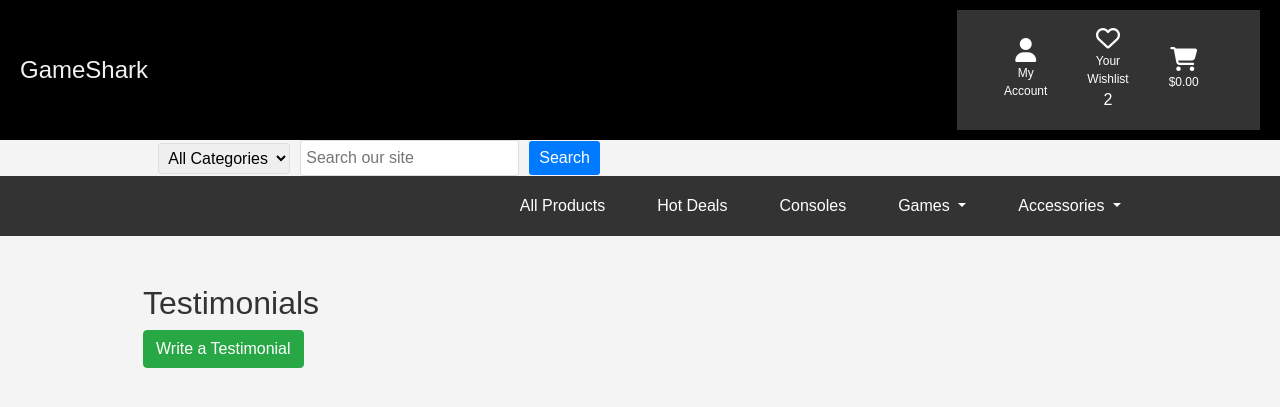
After one commit to dhardi/gameshark, a Django app: page /testimonial/ in a window 1280 px wide. The commit adds this page. Shown: the top 407 px of the page. Run offline with Django 5.2, Linux system fonts and the light colour scheme; data that the repository does not hold is empty; some libraries are stand-ins or nearby versions.

Commit message:
templates created

```diff
--- a/checkout/templates/checkout/checkout_success.html
+++ b/checkout/templates/checkout/checkout_success.html
@@ -190,6 +190,8 @@
                 </div>
             </div>
         </div>
+        <a href="{% url 'add_testimonial' %}" class="btn btn-primary">Write a Testimonial</a>
+
         <div class="row">
 			<div class="col-12 col-lg-7 text-right">
                 {% if from_profile %}
@@ -206,6 +208,8 @@
 					</span>
 					<span class="text-uppercase">Now check out the latest deals!</span>
 				</a>
+
+
                 {% endif %}
 			</div>
 		</div>
--- a/gameshark/urls.py
+++ b/gameshark/urls.py
@@ -27,4 +27,5 @@ urlpatterns = [
     path('checkout/', include('checkout.urls')),
     path('profile/', include('profiles.urls')),
     path('wishlist/', include('wishlist.urls')),
+     path('testimonial/', include('testimonial.urls')),
 ] + static(settings.MEDIA_URL, document_root=settings.MEDIA_ROOT)
--- /dev/null
+++ b/testimonial/templates/testimonial/testimonial_list.html
@@ -0,0 +1,34 @@
+{% extends 'base.html' %}
+{% load static %}
+
+{% block content %}
+<div class="container mt-5">
+    <h2>Testimonials</h2>
+    <a href="{% url 'add_testimonial' %}" class="btn btn-success mb-3">Write a Testimonial</a>
+
+    {% for testimonial in testimonials %}
+    <div class="card mb-3">
+        <div class="card-body">
+            <h5 class="card-title">{{ testimonial.user.username }}</h5>
+            <p class="card-text">{{ testimonial.text }}</p>
+            <div>
+                <!-- Display filled stars based on rating -->
+                {% for i in "12345" %}
+                    {% if forloop.counter <= testimonial.rating %}
+                        <i class="fas fa-star text-warning"></i>
+                    {% else %}
+                        <i class="far fa-star text-warning"></i>
+                    {% endif %}
+                {% endfor %}
+            </div>
+            <p class="card-text"><small class="text-muted">Posted on {{ testimonial.created_at }}</small></p>
+
+            <!-- Only show delete button for the owner of the testimonial -->
+            {% if testimonial.user == request.user %}
+            <a href="{% url 'delete_testimonial' testimonial.id %}" class="btn btn-danger">Delete</a>
+            {% endif %}
+        </div>
+    </div>
+    {% endfor %}
+</div>
+{% endblock %}
--- /dev/null
+++ b/testimonial/urls.py
@@ -0,0 +1,10 @@
+
+from django.urls import path
+from . import views
+
+
+urlpatterns = [
+    path('', views.testimonial_list, name='testimonial_list'),
+    path('add/', views.add_testimonial, name='add_testimonial'),
+    path('delete/<int:testimonial_id>/', views.delete_testimonial, name='delete_testimonial'),
+]
--- a/testimonial/views.py
+++ b/testimonial/views.py
@@ -1,4 +1,4 @@
-# testimonial/views.py
+
 from django.shortcuts import render, redirect, get_object_or_404
 from django.contrib.auth.decorators import login_required
 from django.contrib import messages
```
Also changed, not shown: testimonial/templates/testimonial/add_testimonial.html (added, +13 -0 lines).
